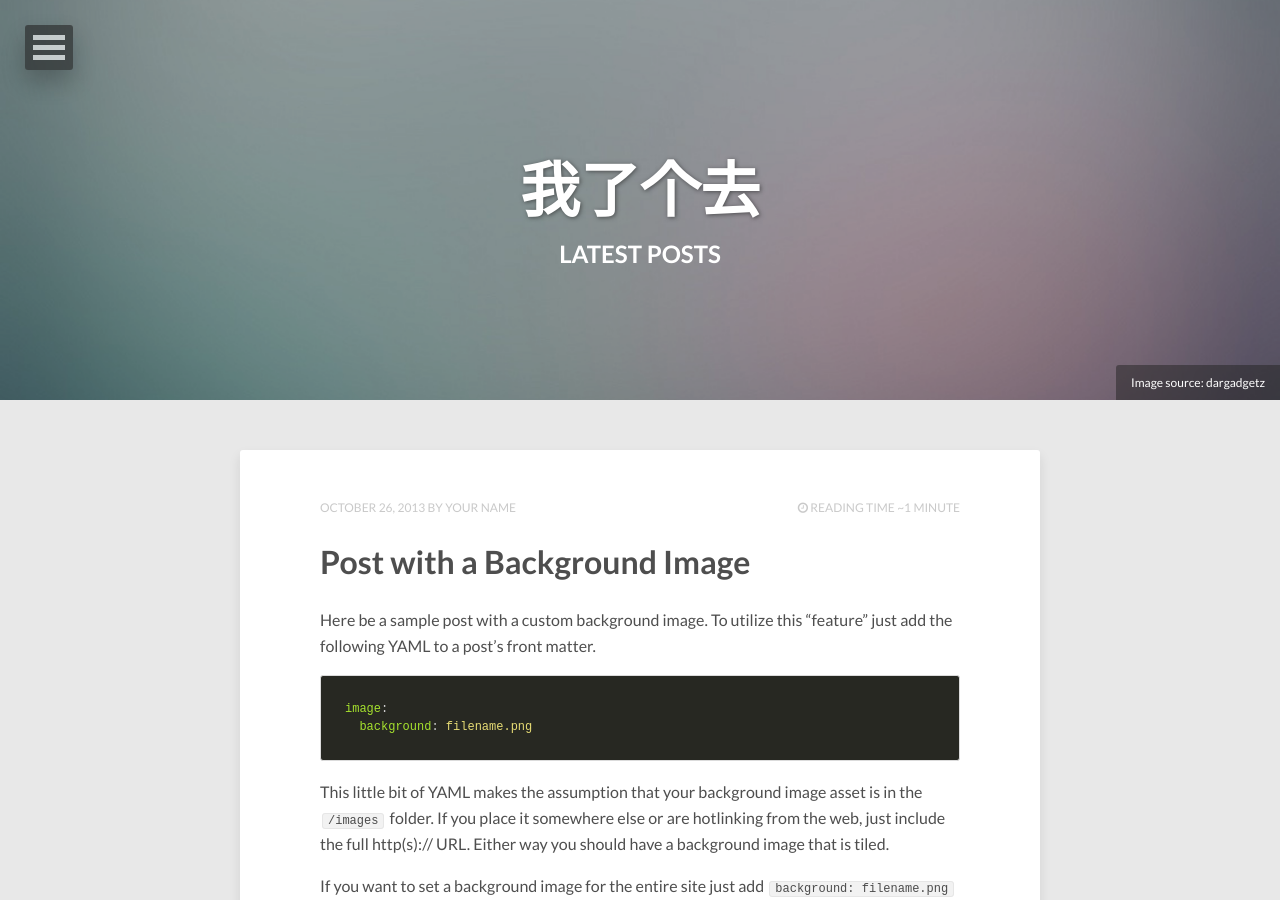
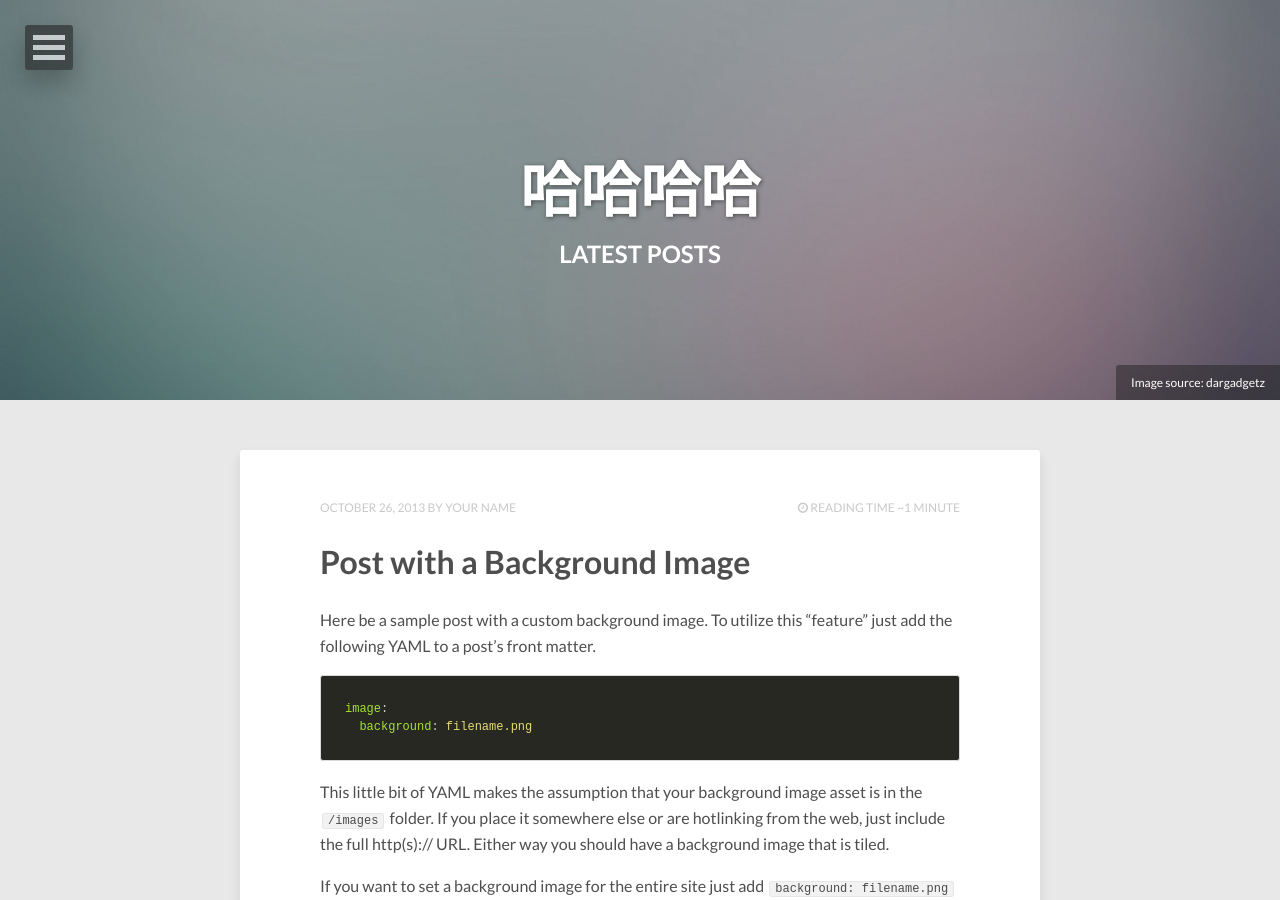
Before and after one commit to zfq0714/blog, a Jekyll site: the page built from index.html, in a window 1280 px wide and 900 px high. Built offline with Jekyll 4.4.1, drawn with Linux system fonts in a browser that asks for light colours; nearby versions of some CDN libraries; the list of posts is cut into pages by our own code.

Commit message:
Updates _config.yml
Auto commit by GitBook Editor

```diff
--- a/_config.yml
+++ b/_config.yml
@@ -1,4 +1,4 @@
-title:            我了个去
+title:            哈哈哈哈
 description:      Describe your website here.
 disqus_shortname:
 reading_time:     true
```
